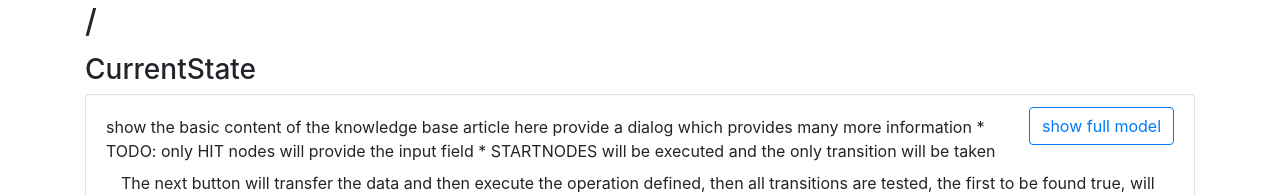
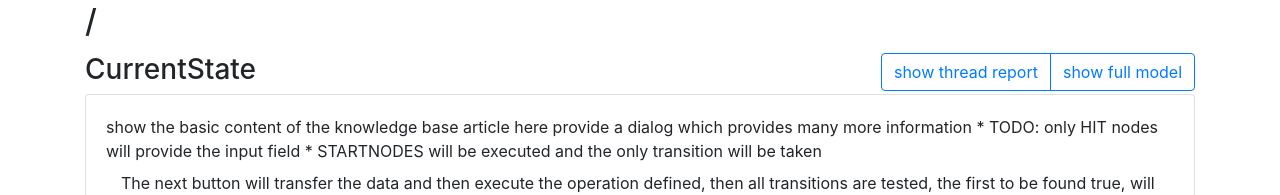
Before and after one commit to mindscan-de/CheapLithium-Frontend, an Angular app: page /showDecisionThread/1 in a window 1280 px wide. Shown: the part 230-425 px from the top of the page. Built offline with nearby package versions, Linux system fonts and the light colour scheme; no server answers.

Commit message:
reorganize the links for showing the report and the full decision model

```diff
--- a/src/app/show-decision-thread/show-decision-thread.component.html
+++ b/src/app/show-decision-thread/show-decision-thread.component.html
@@ -15,14 +15,16 @@
 
 	<div class="row">
 		<div class="col-lg mt-1">
+			<div class="btn-toolbar float-right" role="toolbar" >
+				<div class="btn-group ml-2" role="group">
+					<a type="button" class="btn btn-outline-primary" routerLink="/showDecisionThreadReport/{{decisionThread.uuid}}">show thread report</a>
+					<a type="button" class="btn btn-outline-primary" routerLink="/showDecisionModel/{{decisionThread.currentmodel}}">show full model</a>
+				</div>
+			</div>
+
 			<h3>CurrentState</h3>
 			<ul class="list-group">
 				<li class="list-group-item">
-					<div class="btn-toolbar float-right" role="toolbar" >
-						<div class="btn-group ml-2" role="group">
-							<a type="button" class="btn btn-outline-primary" routerLink="/showDecisionModel/{{decisionThread.currentmodel}}">show full model</a>
-						</div>
-					</div>
 					<h4>{{currentNodeData.name}} <span class="badge badge-success">{{currentNodeData.type}}</span></h4>
 
 					show the basic content of the knowledge base article here
```
